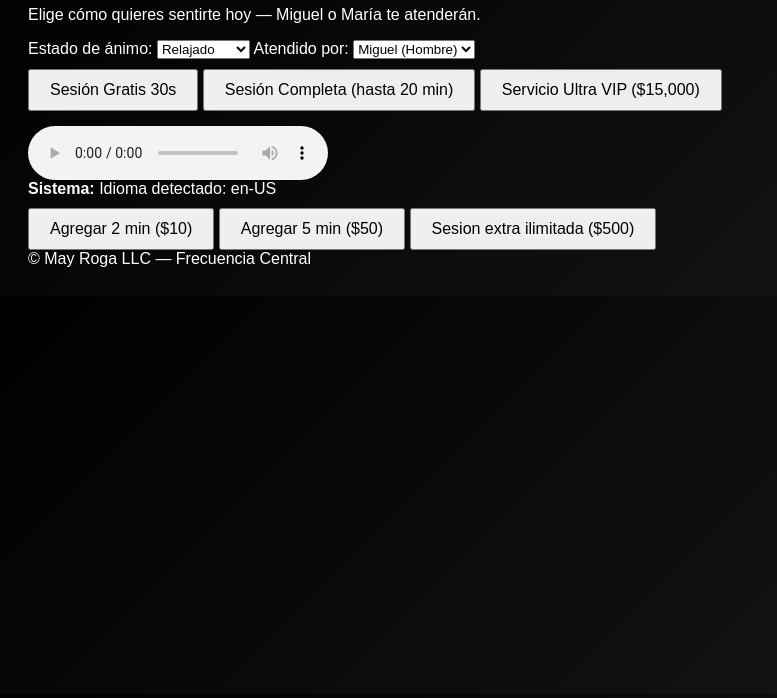
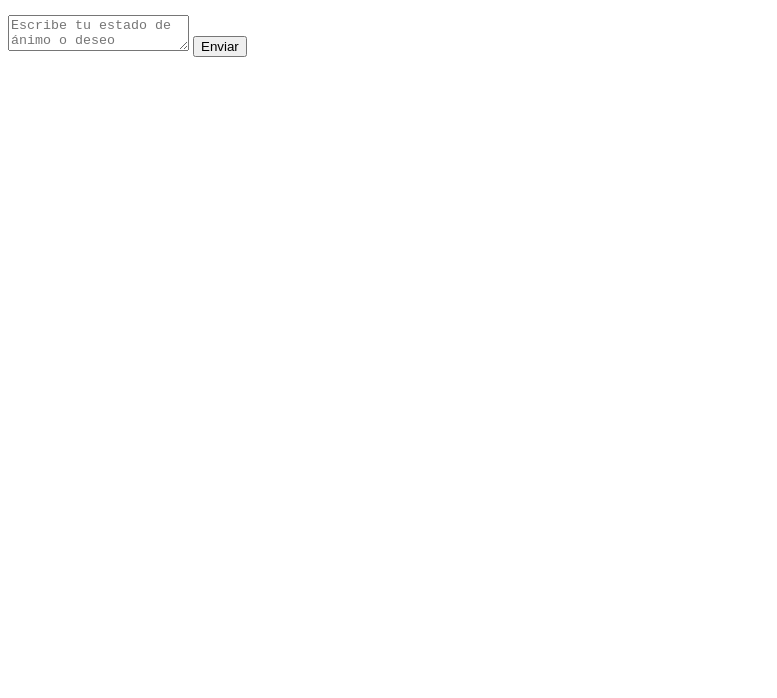
Before and after one commit to mayroga/Frecuencia-Central-May-Roga-LLC, a website: page public/index.html in a window 1280 px wide. Shown: the part 102-800 px from the top of the page, without its empty margins (0-777 px from the left). Drawn offline with Linux system fonts and the light colour scheme.

Commit message:
Update index.html

```diff
--- a/public/index.html
+++ b/public/index.html
@@ -1,61 +1,39 @@
-<!-- File: public/index.html -->
-<!doctype html>
+<!DOCTYPE html>
 <html lang="es">
 <head>
-<meta charset="utf-8">
-<meta name="viewport" content="width=device-width,initial-scale=1" />
-<title>Frecuencia Central — May Roga LLC</title>
-<link rel="stylesheet" href="/style.css">
-<script src="https://js.stripe.com/v3/"></script>
+<meta charset="UTF-8">
+<meta name="viewport" content="width=device-width, initial-scale=1.0">
+<title>Frecuencia Central - May Roga LLC</title>
 </head>
 <body>
-  <div class="app">
-    <header><h1>Frecuencia Central</h1><p>Elige cómo quieres sentirte hoy — Miguel o María te atenderán.</p></header>
+<h1>Frecuencia Central</h1>
+<label for="voice">Elige tu terapeuta:</label>
+<select id="voice">
+  <option value="Miguel">Miguel</option>
+  <option value="María">María</option>
+</select>
+<br><br>
+<textarea id="clientText" placeholder="Escribe tu estado de ánimo o deseo"></textarea>
+<button onclick="sendText()">Enviar</button>
+<div id="audioContainer"></div>
 
-    <main>
-      <div class="card">
-        <label for="mood">Estado de ánimo:</label>
-        <select id="mood">
-          <option value="relajado">Relajado</option>
-          <option value="triste">Triste</option>
-          <option value="melancolico">Melancólico</option>
-          <option value="enamorado">Enamorado</option>
-          <option value="religioso">Religioso</option>
-          <option value="high">High</option>
-          <option value="low">Low</option>
-          <option value="exito">Éxito</option>
-        </select>
-
-        <label for="voice">Atendido por:</label>
-        <select id="voice">
-          <option value="Miguel">Miguel (Hombre)</option>
-          <option value="Maria">María (Mujer)</option>
-        </select>
-
-        <div class="actions">
-          <button id="freeBtn">Sesión Gratis 30s</button>
-          <button id="fullBtn">Sesión Completa (hasta 20 min)</button>
-          <button id="vipBtn">Servicio Ultra VIP ($15,000)</button>
-        </div>
-
-        <div id="playerArea">
-          <audio id="audio" controls></audio>
-        </div>
-
-        <div id="chat" class="chat"></div>
-
-        <div class="upsell">
-          <button data-type="2min" class="upsellBtn">Agregar 2 min ($10)</button>
-          <button data-type="5min" class="upsellBtn">Agregar 5 min ($50)</button>
-          <button data-type="unlimited" class="upsellBtn">Sesion extra ilimitada ($500)</button>
-        </div>
-
-      </div>
-    </main>
-
-    <footer>© May Roga LLC — Frecuencia Central</footer>
-  </div>
-
-<script src="/app.js"></script>
+<script>
+async function sendText() {
+  const text = document.getElementById("clientText").value;
+  const voice = document.getElementById("voice").value;
+  const res = await fetch("/api/generate-audio", {
+    method: "POST",
+    headers: { "Content-Type": "application/json" },
+    body: JSON.stringify({ text, voice })
+  });
+  const data = await res.json();
+  if(data.success) {
+    const audioEl = document.createElement("audio");
+    audioEl.controls = true;
+    audioEl.src = data.file.replace("./", "/");
+    document.getElementById("audioContainer").appendChild(audioEl);
+  }
+}
+</script>
 </body>
 </html>
```
